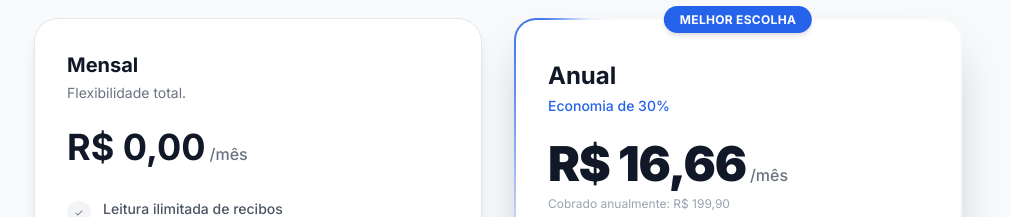
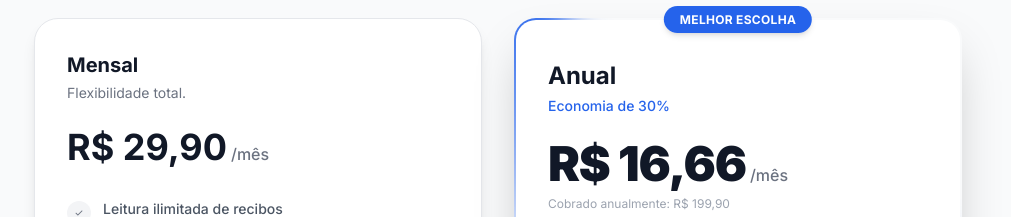
Before and after one commit to tnm1995/meugasto, a React (Vite) app: page / in a window 1280 px wide. Shown: the part 4060-4277 px from the top of the page, without its empty margins (142-1153 px from the left). Built offline with nearby package versions, Linux system fonts and the light colour scheme; no server answers; the database is empty.

Commit message:
primeiro

```diff
--- a/components/LandingPage.tsx
+++ b/components/LandingPage.tsx
@@ -560,10 +560,9 @@ export const LandingPage: React.FC<LandingPageProps> = ({ onStart, scrollTarget,
   }, [scrollTarget, clearScrollTarget]);
 
   const handleSubscribe = (plan: 'monthly' | 'annual') => {
-      // FORCE TEST LINK FOR MONTHLY PLAN
       const link = plan === 'annual'
           ? (pricing.annualLink || 'https://pay.kirvano.com/88970249-3079-45df-8083-26c9fe4c704c')
-          : 'https://pay.kirvano.com/3340149e-e444-4f3e-9db0-6058e4cbc3c8';
+          : (pricing.monthlyLink || 'https://pay.kirvano.com/1e11a33d-fa77-4983-a450-bf1871579b62');
 
       window.open(link, '_blank');
   };
--- a/components/SubscriptionModal.tsx
+++ b/components/SubscriptionModal.tsx
@@ -58,10 +58,9 @@ export const SubscriptionModal: React.FC<SubscriptionModalProps> = ({ isOpen, on
   const annualMonthlyEquivalent = pricing.annualPrice / 12;
 
   const handleSubscribe = () => {
-      // Force test link for monthly plan
       const link = selectedPlan === 'annual'
           ? (pricing.annualLink || 'https://pay.kirvano.com/88970249-3079-45df-8083-26c9fe4c704c')
-          : 'https://pay.kirvano.com/3340149e-e444-4f3e-9db0-6058e4cbc3c8';
+          : (pricing.monthlyLink || 'https://pay.kirvano.com/1e11a33d-fa77-4983-a450-bf1871579b62');
 
       window.open(link, '_blank');
       onClose();
--- a/types.ts
+++ b/types.ts
@@ -224,9 +224,9 @@ export const DEFAULT_REMINDER_SETTINGS: ReminderSettings = {
 };
 
 export const DEFAULT_PRICING: PricingSettings = {
-  monthlyPrice: 0.00, // Grátis (Teste)
+  monthlyPrice: 29.90,
   annualPrice: 199.90,
-  monthlyLink: 'https://pay.kirvano.com/3340149e-e444-4f3e-9db0-6058e4cbc3c8',
+  monthlyLink: 'https://pay.kirvano.com/1e11a33d-fa77-4983-a450-bf1871579b62',
   annualLink: 'https://pay.kirvano.com/88970249-3079-45df-8083-26c9fe4c704c'
 };
 
```
